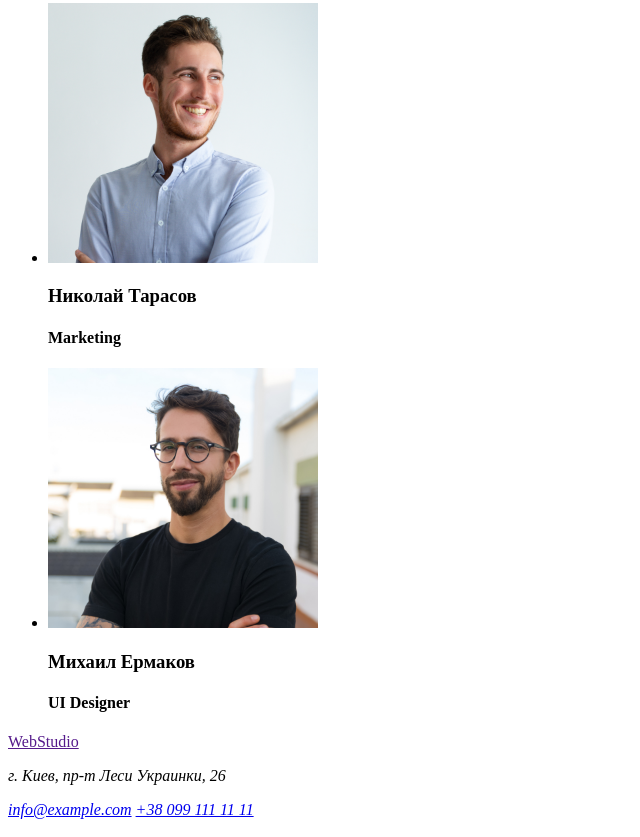
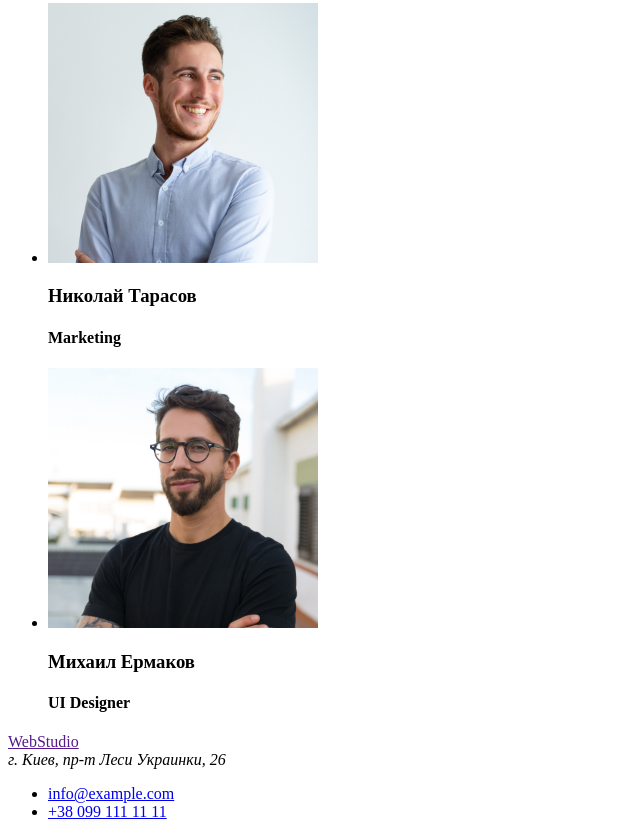
Before and after one commit to wasekw/goit-murkup-hw-01, a plain HTML site: page index.html in a window 1280 px wide. Shown: the part 2328-3165 px from the top of the page, without its empty margins (0-640 px from the left). Drawn offline with Linux system fonts and the light colour scheme.

Commit message:
Fix footer

```diff
--- a/index.html
+++ b/index.html
@@ -148,11 +148,11 @@
     </main>
     <footer>
       <a href="">WebStudio</a>
-      <address>
-        <p>г. Киев, пр-т Леси Украинки, 26</p>
-        <a href="mailto:info@example.com">info@example.com</a>
-        <a href="tel:+380991111111">+38 099 111 11 11</a>
-      </address>
+      <address>г. Киев, пр-т Леси Украинки, 26</address>
+      <ul>
+        <li><a href="mailto:info@example.com">info@example.com</a></li>
+        <li><a href="tel:+380991111111">+38 099 111 11 11</a></li>
+      </ul>
     </footer>
   </body>
 </html>
```
